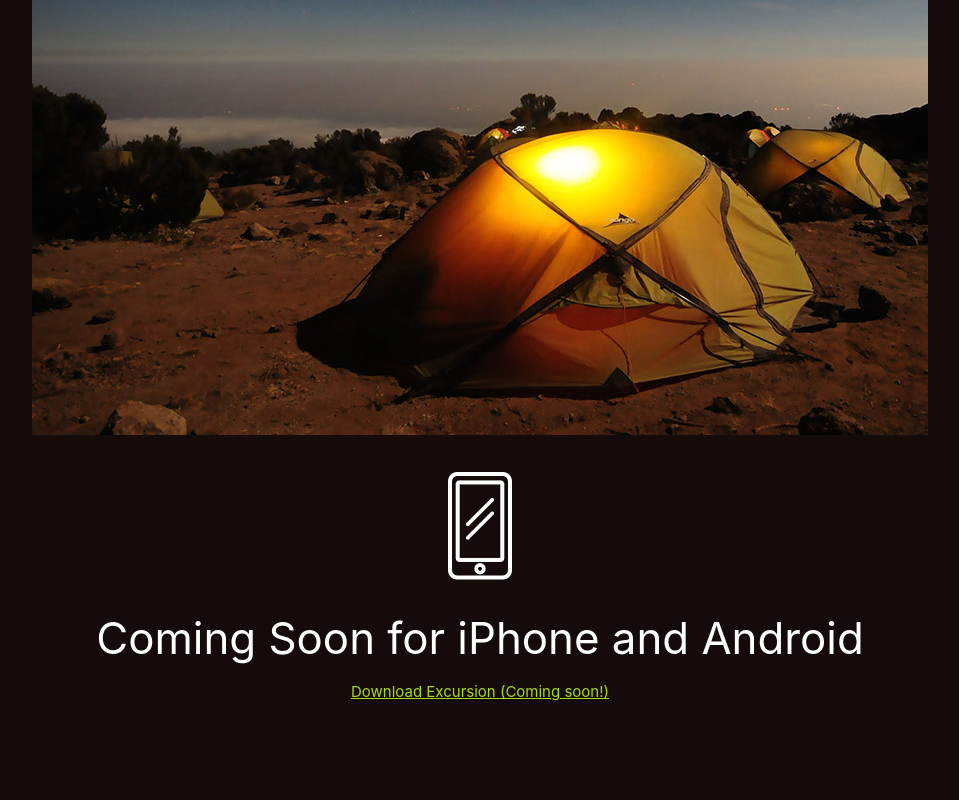
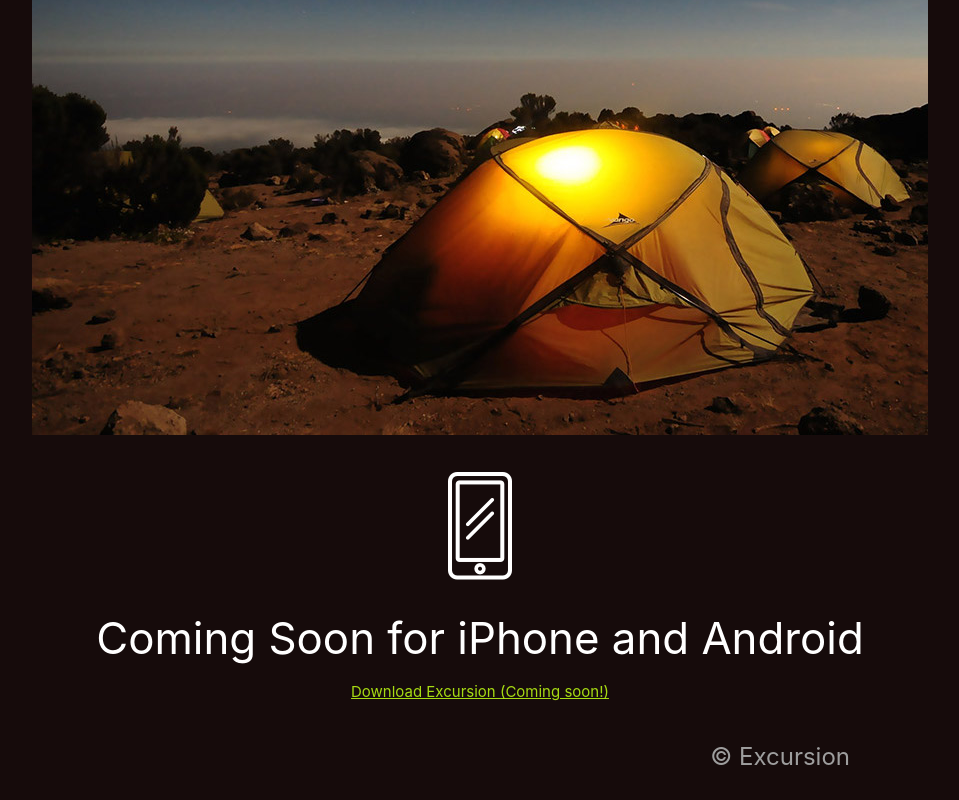
Before and after one commit to benkinase/excursion, a plain HTML site: page index.html in a window 1280 px wide. Shown: the part 661-1461 px from the top of the page, without its empty margins (160-1119 px from the left). Before the commit the page ends 1410 px from the top, so only its background shows below. Drawn offline with nearby package versions, Linux system fonts and the light colour scheme.

Commit message:
footer section completed

```diff
--- a/index.html
+++ b/index.html
@@ -45,5 +45,10 @@
         >
       </section>
     </div>
+    <footer>
+      <p class="grey-text right">
+        &copy; Excursion
+      </p>
+    </footer>
   </body>
 </html>
--- a/resources/css/style.css
+++ b/resources/css/style.css
@@ -40,3 +40,8 @@ p {
 .travel {
   margin: 2px 0px 10px 0px;
 }
+
+footer p {
+  margin-right: 270px;
+  margin-top: -10px;
+}
```
